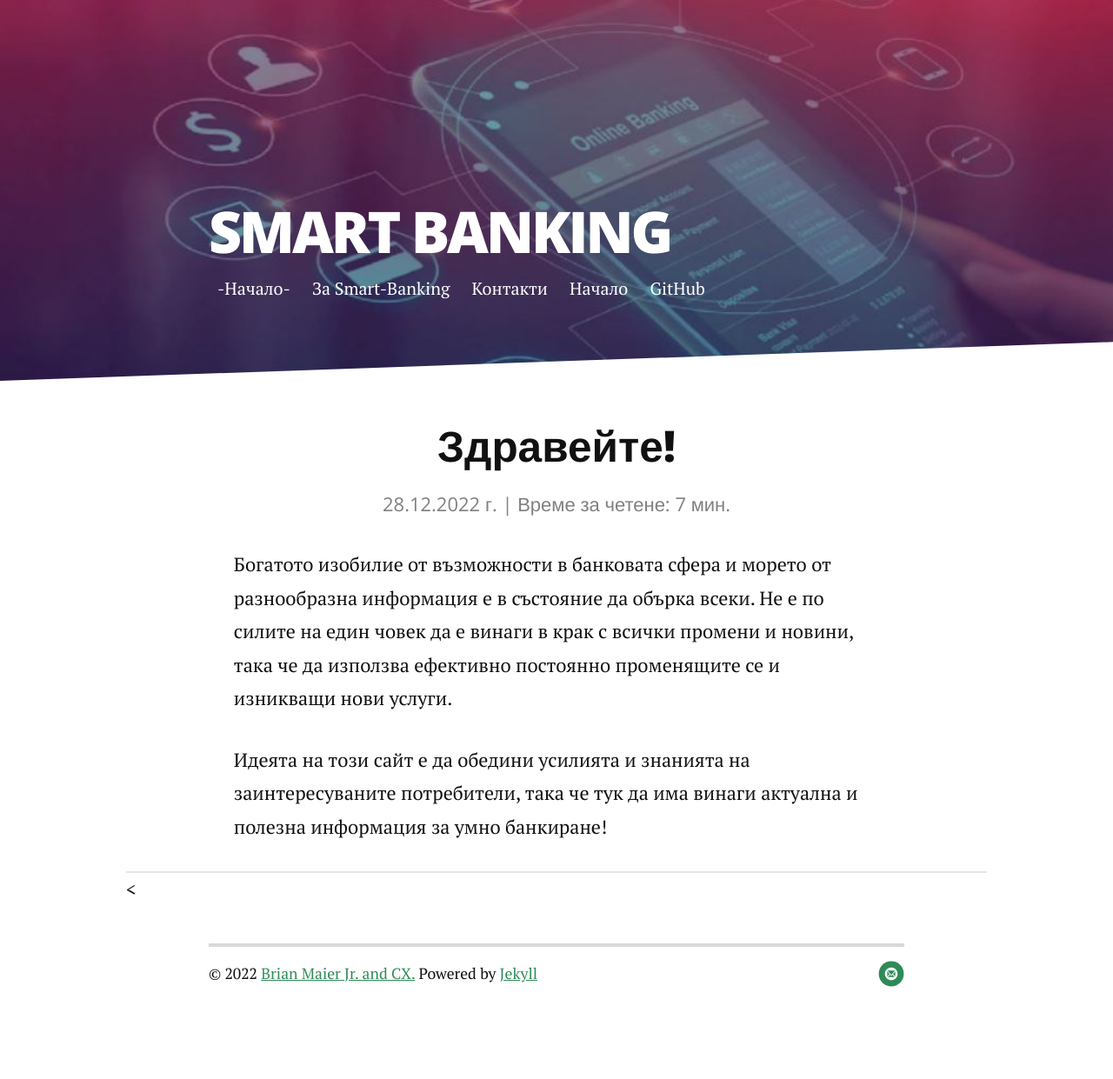
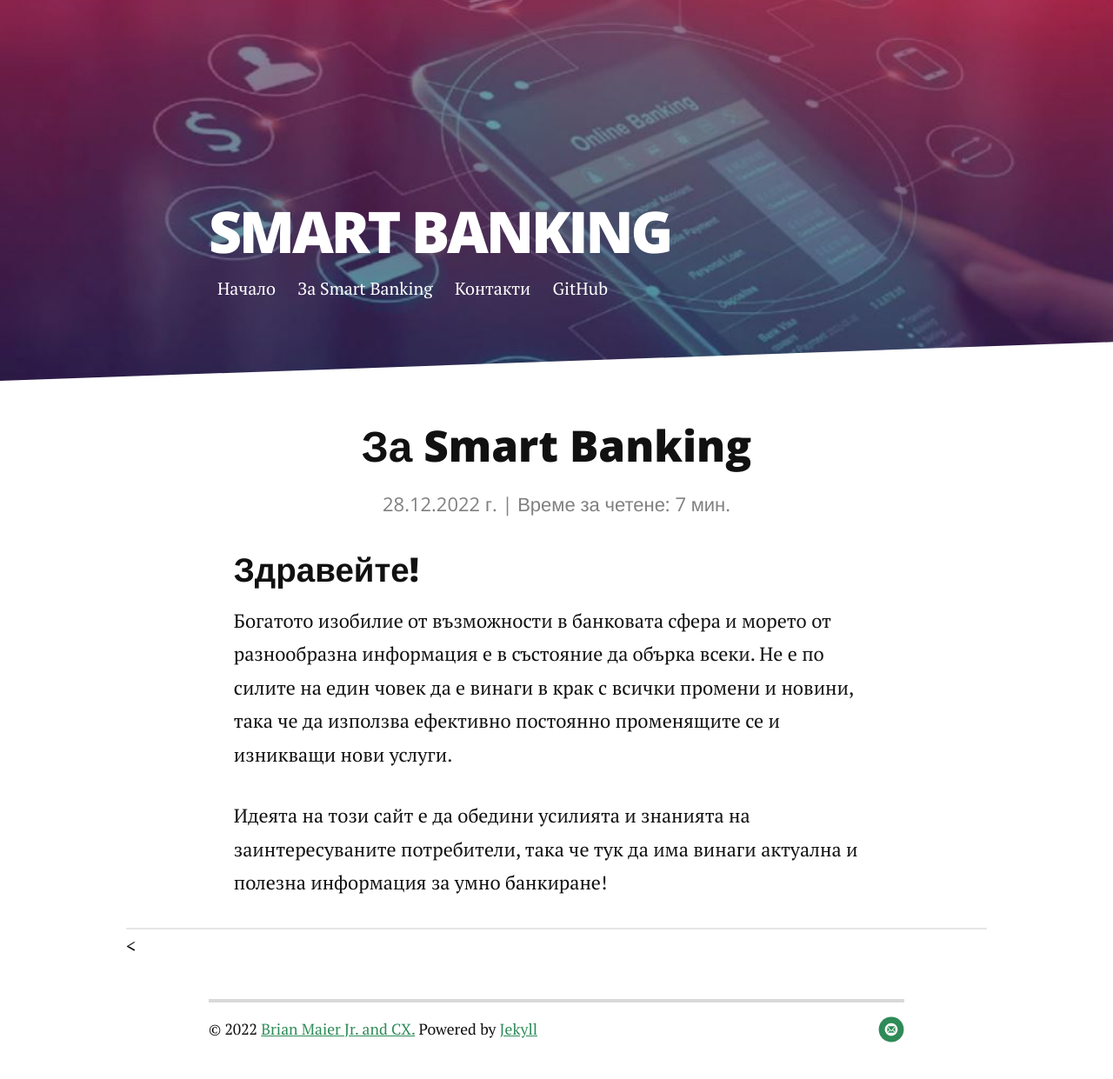
Before and after one commit to Smart-Banking/Smart-Banking.github.io, a Jekyll site: the page built from intro.md, in a window 1280 px wide. Shown: the whole page at 87% size. Built offline with Jekyll 4.4.1, drawn with Linux system fonts in a browser that asks for light colours; nearby versions of some CDN libraries; comment, search, counter and statistics services are not loaded; before the commit the page ends 1177 px from its top, so only the background shows below that.

Commit message:
design 3

```diff
--- a/_config.yml
+++ b/_config.yml
@@ -17,10 +17,10 @@
 paginate: 5
 
 navigation:
-  - title: -Начало-
+  - title: Начало
     url: /index.html
     # README.md
-  - title: За Smart-Banking
+  - title: За Smart Banking
     url: /intro
   - title: Контакти
     url: /contact
--- a/_includes/header.html
+++ b/_includes/header.html
@@ -8,7 +8,6 @@
                      <a href="{{ link.url }}">{{ link.title }}</a>
                  </li>
                  {%- endfor -%}
-                 <li><a href="https://Smart-Banking.github.io">Начало</a></li>
                  <li> <a href="https://github.com/brianmaierjr/long-haul" target="_blank">GitHub</a></li>
              </ul>
          </nav>
--- a/intro.md
+++ b/intro.md
@@ -1,8 +1,10 @@
 ---
 layout: post
-title:  "Здравейте!"
+title:  "За Smart Banking"
 date:   2022-12-28
 ---
+### Здравейте!
+
 Богатото изобилие от възможности в банковата сфера и морето от разнообразна информация е в състояние да обърка всеки. Не е по силите на един човек да е винаги в крак с всички промени и новини, така че да използва ефективно постоянно променящите се и изникващи нови услуги.
 
 Идеята на този сайт е да обедини усилията и знанията на заинтересуваните потребители, така че тук да има винаги актуална и полезна информация за умно банкиране!
```
